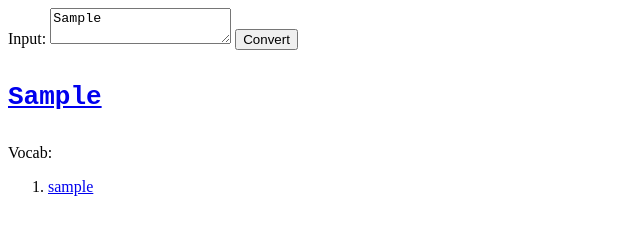
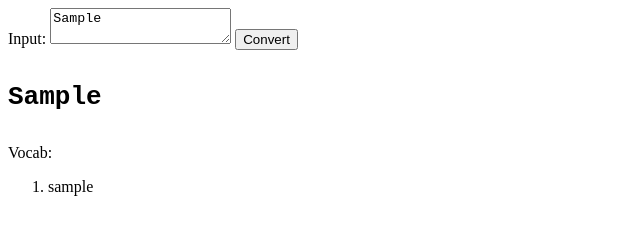
Before and after one commit to ryanlodter/Latin-Translate-Tool, a plain HTML site: page index.html in a window 1280 px wide. Both pictures are taken after typing "Sample" into the empty fields and a click on the button "Convert". Shown: the whole page, without its empty margins (0-640 px from the left). Drawn offline with Linux system fonts and the light colour scheme.

Commit message:
Added stylesheet, added vocab list

```diff
--- /dev/null
+++ b/StyleSheet.css
@@ -0,0 +1,13 @@
+a:link, a:visited {
+	color: black;
+	text-decoration: none;
+}
+
+a:hover, a:active {
+	color: blue;
+	text-decoration: underline;
+}
+
+ol {
+	margin-left = 20px;
+}
--- a/index.html
+++ b/index.html
@@ -3,6 +3,7 @@
 	<head>
 		<meta charset="UTF-8">
 		<title>Latin Text Converter</title>
+		<link href="StyleSheet.css" rel="stylesheet" type="text/css">
 		<script src="translate.js"></script>
 	</head>
 	<body>
--- a/translate.js
+++ b/translate.js
@@ -12,15 +12,16 @@ function separateLines(){
 function normalize(line) {
 	normalized = line;
 	normalized = normalized.toLowerCase();
+	normalized = normalized.replace('—', " ");
 	normalized = normalized.normalize('NFD').replace(/[\u0300-\u036f]/g, "");
-	normalized = normalized.replace(/[.,?!\/#!$%\^&\*;:{}=\-_`'~()"]/g,"");
+	normalized = normalized.replace(/[.,?!\/#!$%\^&\*;:{}=\-_`'~()"\[\]]/g,"");
 	return normalized;
 }
 
 function normalizeAndParseToArray(line) {
 	var result = normalize(line).split(" ");
 
-	var exceptions = ["simulatque", "atque", "adque", "namque", "undique", "quisque",
+	var exceptions = ["simulatque", "atque", "adque", "namque", "undique", "usque", "quisque",
 		"quaeque", "quodque", "cuiusque", "cujusque", "cuique", "quemque",
 		"quamque", "quidque", "quoque", "quaque", "quoque", "quique", "quaeque",
 		"quorumque", "quarumque", "quorumque", "quibusque", "quosque", "quasque",
```
